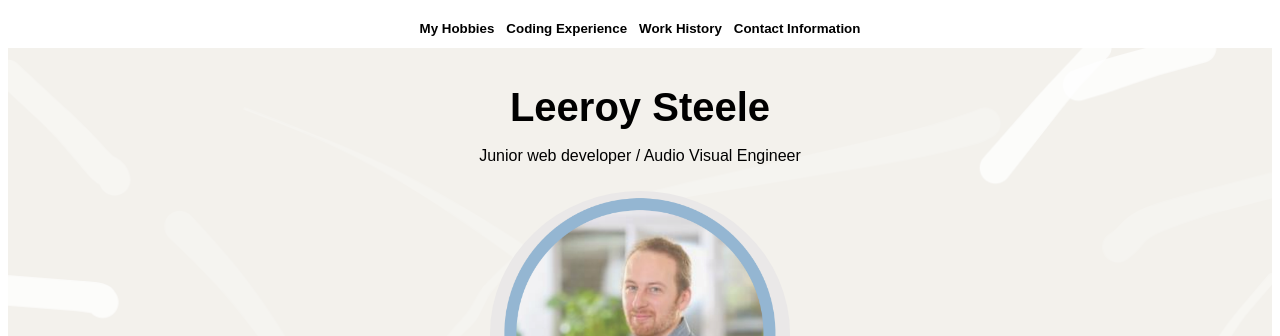
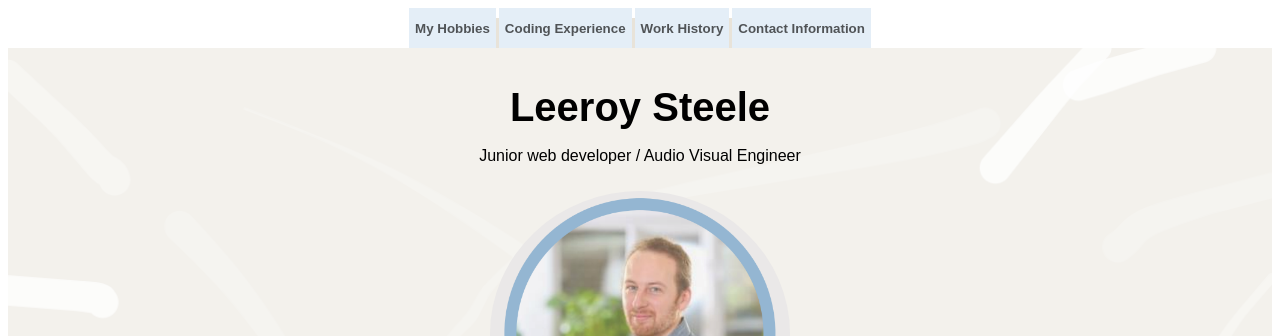
Before and after one commit to Leeroy-Steele/Bio-Lab2, a plain HTML site: page index.html in a window 1280 px wide. Shown: the top 336 px of the page. Drawn offline with Linux system fonts and the light colour scheme.

Commit message:
Fifth Commit, some styling added

```diff
--- a/index.html
+++ b/index.html
@@ -12,8 +12,11 @@
 
     <div class="topMenuDiv">
         <button><a href="#personalHobbies"><h4>My Hobbies</h4></a></button>
+        <div class="buttonDividerLines"></div>
         <button><a href="#codingExperience"><h4>Coding Experience</h4></a></button>
+        <div class="buttonDividerLines"></div>
         <button><a href="#workHistory"><h4>Work History</h4></a></button>
+        <div class="buttonDividerLines"></div>
         <button><a href="#footer"><h4>Contact Information</h4></a></button>
 
     </div>
--- a/stylesheet.css
+++ b/stylesheet.css
@@ -4,13 +4,11 @@
 
     --backgroundColor: #e8e3d980;
 
-    --buttonBackgroundColor1:  #ffffff;
+    --buttonBackgroundColor1:  #e4eef7;
     --buttonBackgroundColor2: #e8e3d9;
 
-    /* --labelBackgroundColor: rgb(250, 250, 250); */
     --labelBackgroundColor: #f8f6f1c0;
   }
-
 
   /* Top menu buttons */
 
@@ -49,6 +47,18 @@
     font-weight:400;
     position: relative;
     top: -6px;
+  }
+
+  button h4{
+    color: rgba(0, 0, 0, 0.651);
+  }
+
+  .buttonDividerLines{
+    border-left: 3px solid var(--buttonBackgroundColor2);
+    position: relative;
+    top: 10px;
+    height: 30px;
+    /* width: 10px; */
   }
 
   /* Main content Div */
```
